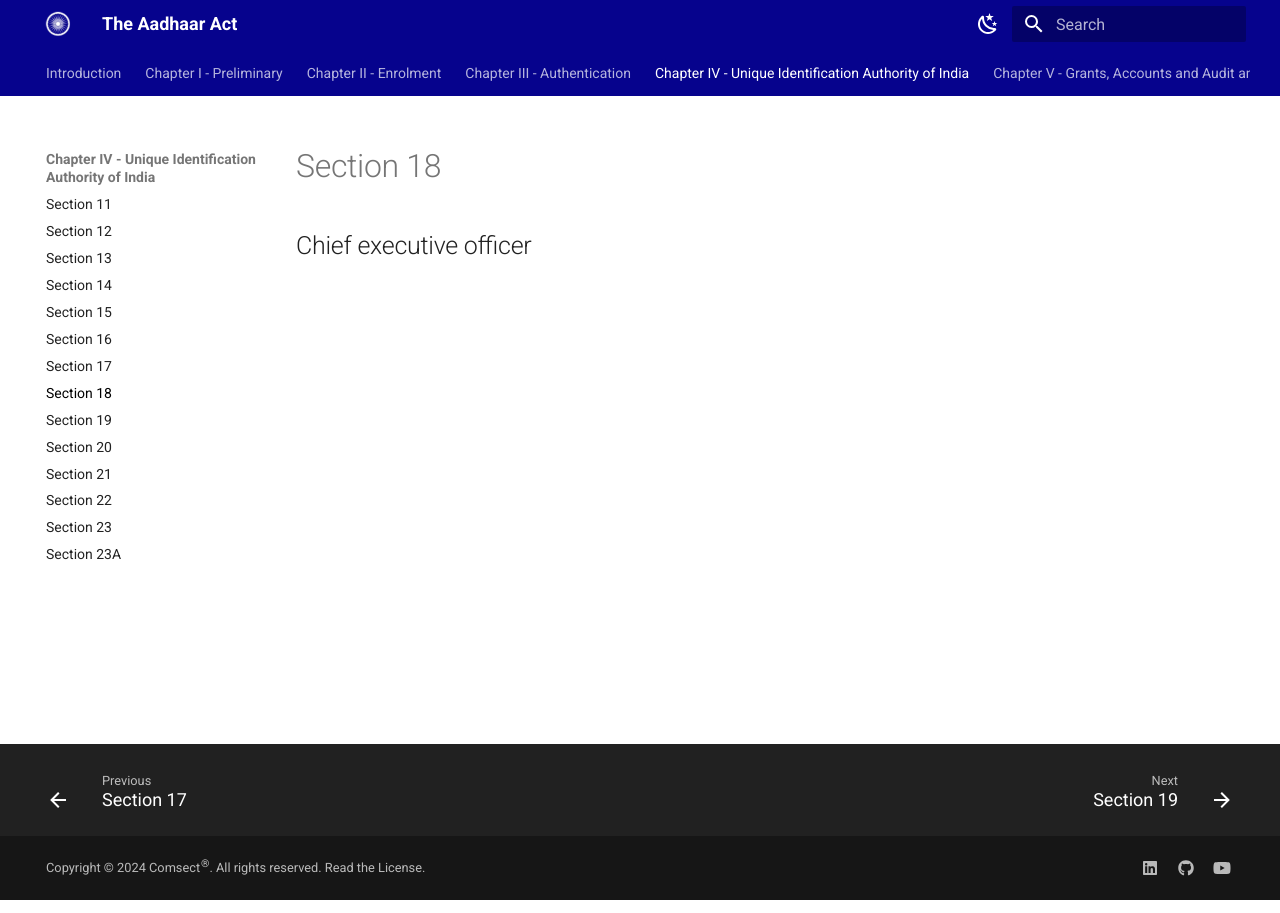
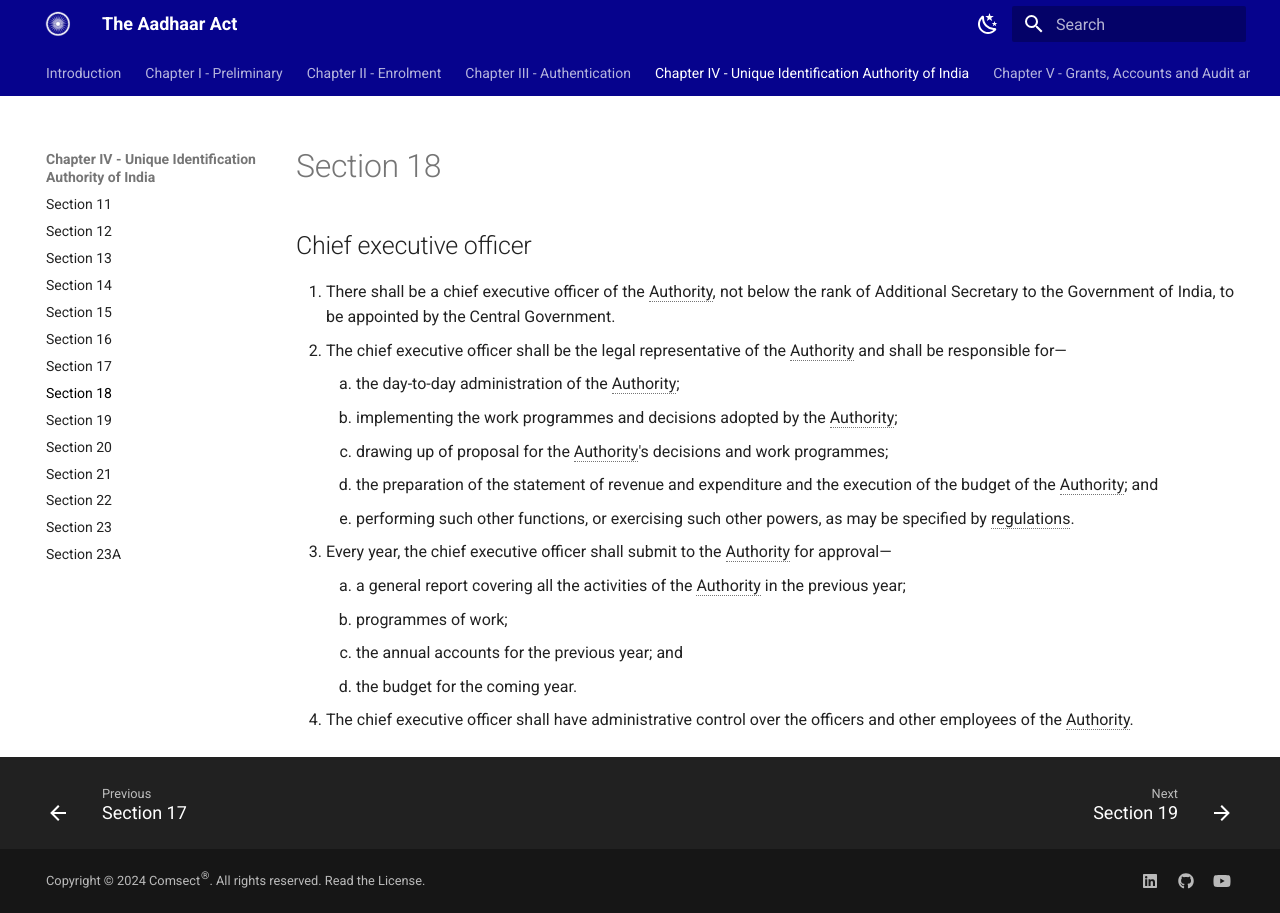
Before and after one commit to comsect/aadhaar-act, an MkDocs documentation site: the page built from docs/en/18.md, in a window 1280 px wide. Built offline with MkDocs 1.6.1 and Material for MkDocs 9.7.7, drawn with Linux system fonts in a browser that asks for light colours.

Commit message:
add section-eighteen

```diff
--- a/docs/en/18.md
+++ b/docs/en/18.md
@@ -5,3 +5,17 @@
 ---
 
 ## Chief executive officer
+
+1. There shall be a chief executive officer of the Authority, not below the rank of Additional Secretary to the Government of India, to be appointed by the Central Government.
+2. The chief executive officer shall be the legal representative of the Authority and shall be responsible for—
+    1. the day-to-day administration of the Authority;
+    2. implementing the work programmes and decisions adopted by the Authority;
+    3. drawing up of proposal for the Authority's decisions and work programmes;
+    4. the preparation of the statement of revenue and expenditure and the execution of the budget of the Authority; and
+    5. performing such other functions, or exercising such other powers, as may be specified by regulations.
+3. Every year, the chief executive officer shall submit to the Authority for approval—
+    1. a general report covering all the activities of the Authority in the previous year;
+    2. programmes of work;
+    3. the annual accounts for the previous year; and
+    4. the budget for the coming year.
+4. The chief executive officer shall have administrative control over the officers and other employees of the Authority.
```
